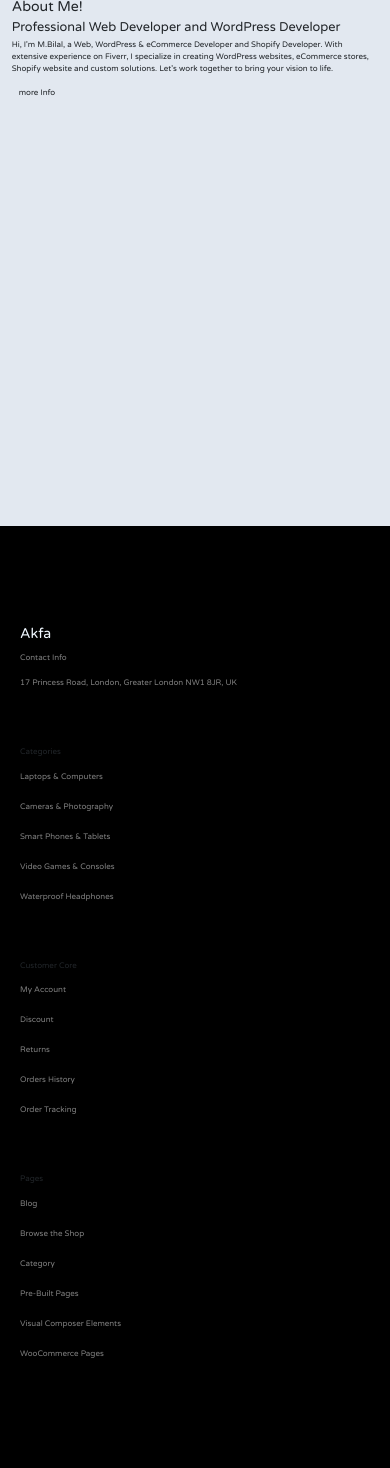
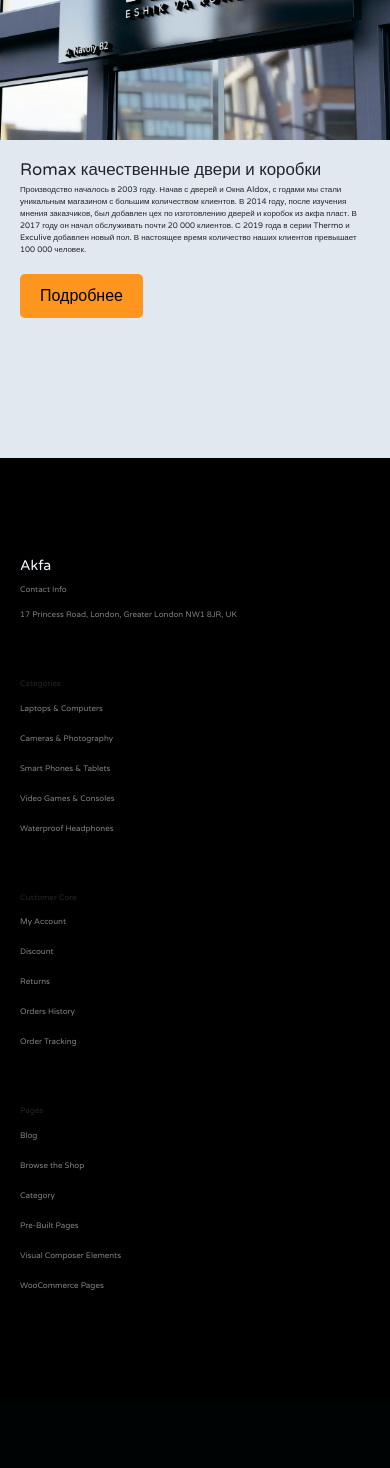
Before and after one commit to Elhsan/AKFA_PROJECT, a Django app: page /about/ in a window 390 px wide; the page is wider, and only the part inside the window is pictured. Shown: the part 318-1786 px from the top of that part. After the commit the page ends 1608 px from the top of that part, so only its background shows below. Run offline with Django 4.2, Linux system fonts and the light colour scheme; some libraries are stand-ins or nearby versions.

Commit message:
new templates

```diff
--- a/akfa/main/templates/about.html
+++ b/akfa/main/templates/about.html
@@ -1,4 +1,5 @@
 {% extends 'base.html' %}
+{% load static %}
 
 
 
@@ -7,16 +8,66 @@
 {% endblock %}
 
 {% block content %}
-<section class="about" id="about">
-    <div class="about-img">
-        <img src="images/about-image.png" alt="">
+<div class="home">
+    <div class="container">
+      <img src="{% static 'img/romax.jpg' %}" alt="Your Image" class="image">
+      <div class="text-content">
+        <h1>Romax качественные двери и коробки</h1>
+        <p>Производство началось в 2003 году. Начав с дверей и Окна Aldox, с годами мы стали уникальным магазином с большим количеством клиентов. В 2014 году, после изучения мнения заказчиков, был добавлен цех по изготовлению дверей и коробок из акфа пласт. В 2017 году он начал обслуживать почти 20 000 клиентов. С 2019 года в серии Thermo и Exculive добавлен новый пол. В настоящее время количество наших клиентов превышает 100 000 человек.</p>
+        <button class="yellow-button">Подробнее</button>
+      </div>
     </div>
-    <div class="about-content">
-        <h2 class="heading">About <span>Me!</span></h2>
-        <h3>Professional Web Developer and WordPress Developer</h3>
-        <p>Hi, I'm M.Bilal, a Web, WordPress & eCommerce Developer and Shopify Developer. With extensive experience on Fiverr, I specialize in creating WordPress websites, eCommerce stores, Shopify website and custom solutions. Let's work together to bring your vision to life.</p>
-        <a href="#portfolio"  class="btn">more Info </a>
-    </div>
-</section>
+  </div>
+<style>
+    body {
+        margin: 0;
+        font-family: Arial, sans-serif;
+      }
+    .home {
+        padding-top: 120px;
+        padding-bottom: 120px;
+    }
+    .container {
+        display: flex;
+        justify-content: space-between;
+        align-items: center;
+        padding: 20px;
+        box-sizing: border-box;
+      }
 
+      .image {
+        border-radius: 10px;
+        max-width: 450px;
+        margin-bottom: 20px;
+      }
+
+      .text-content {
+        flex: 1;
+        max-width: 620px; /* Adjust the max-width as needed */
+      }
+
+      @media (max-width: 1270px) {
+        .container {
+          flex-direction: column;
+        }
+
+        .text-content {
+          max-width: 100%;
+        }
+      }
+
+      .yellow-button {
+        background-color: #FE951E;
+        color: black;
+        border: none;
+        padding: 10px 20px;
+        text-align: center;
+        text-decoration: none;
+        display: inline-block;
+        font-size: 16px;
+        margin-top: 10px;
+        cursor: pointer;
+        border-radius: 5px;
+      }
+</style>
 {% endblock %}
--- a/akfa/main/templates/navbar.html
+++ b/akfa/main/templates/navbar.html
@@ -11,11 +11,11 @@
     </logo>
     <i class='bx bx-menu' id="menu-icon"></i>
     <nav class="navbar">
-        <a href="{% url 'home' %}" {% if request.path == '/' %}class="active"{% endif %}>Home</a>
-        <a href="{% url 'about' %}" {% if request.path == '/about/' %}class="active"{% endif %}>About</a>
-        <a href="#services">Services</a>
-        <a href="#portfolio">Portfolio</a>
-        <a href="#contact"{% if request.path == '/contact/' %}class="active"{% endif %}>Contact</a>
+        <a href="{% url 'home' %}" {% if request.path == '/' %}class="active"{% endif %}>Главная</a>
+        <a href="{% url 'about' %}" {% if request.path == '/about/' %}class="active"{% endif %}>О нас</a>
+        <a href="{% url 'portfolio' %}" {% if request.path == '/portfolio/' %}class="active"{% endif %}>Портфолио</a>
+        <a href="{% url 'product' %}" {% if request.path == '/product/' %}class="active"{% endif %}>Продукты</a>
+        <a href="{% url 'contact' %}" {% if request.path == '/contact/' %}class="active"{% endif %}>Контакты</a>
     </nav>
 </header>
 
--- a/akfa/main/urls.py
+++ b/akfa/main/urls.py
@@ -4,4 +4,7 @@ from .views import *
 urlpatterns = [
     path('', home, name='home'),
     path('about/', about, name='about'),
+    path('contact/', contact, name='contact'),
+    path('portfolio/', portfolio, name='portfolio'),
+    path('product/', product, name='product'),
 ]
--- a/akfa/main/views.py
+++ b/akfa/main/views.py
@@ -1,7 +1,18 @@
 from django.shortcuts import render
+
 # Create your views here.
+
 def home(request):
     return render(request, 'home.html')
+
+def contact(request):
+    return render(request, 'contact.html')
+
+def portfolio(request):
+    return render(request, 'portfolio.html')
+
+def product(request):
+    return render(request, 'product.html')
 
 
 
```
Also changed, not shown: akfa/main/templates/contact.html (added, +96 -0 lines), akfa/main/templates/home.html (+9 -6 lines), akfa/main/templates/portfolio.html (added, +66 -0 lines), akfa/main/templates/product.html (added, +102 -0 lines).
